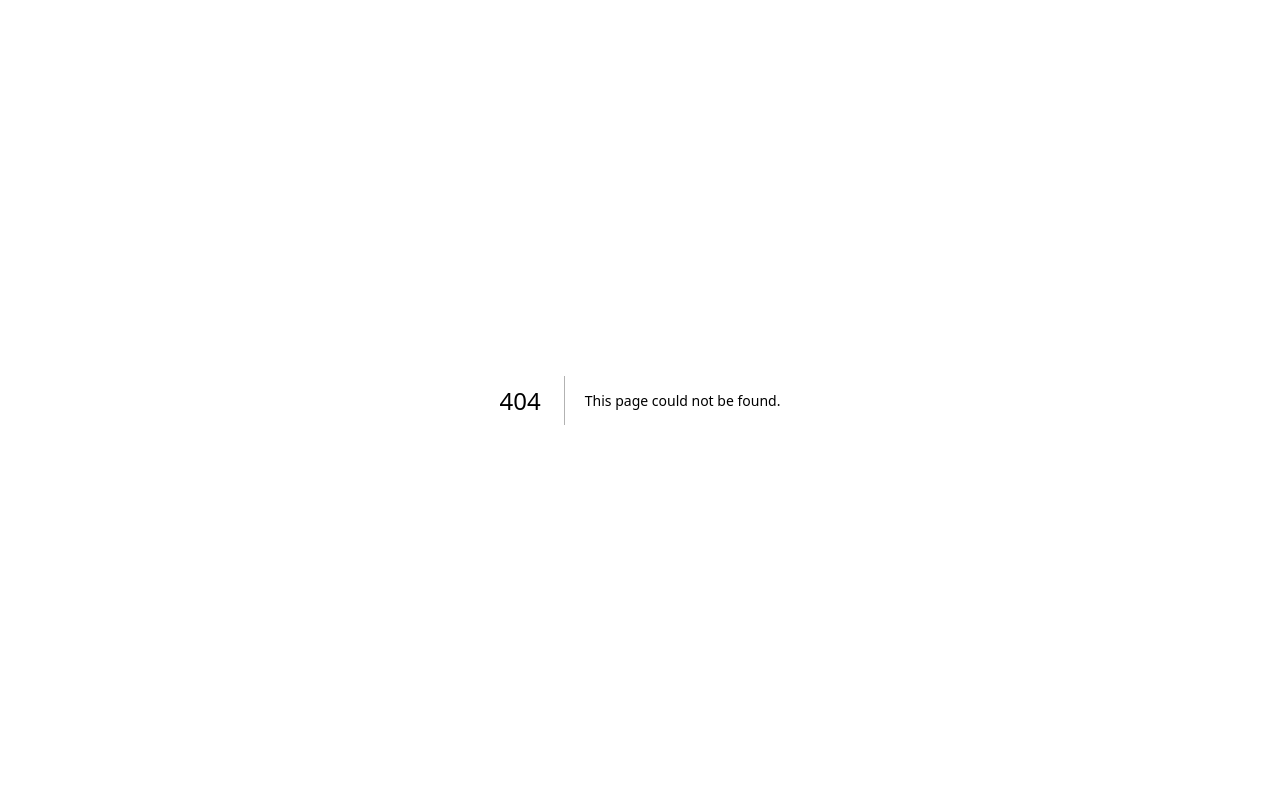
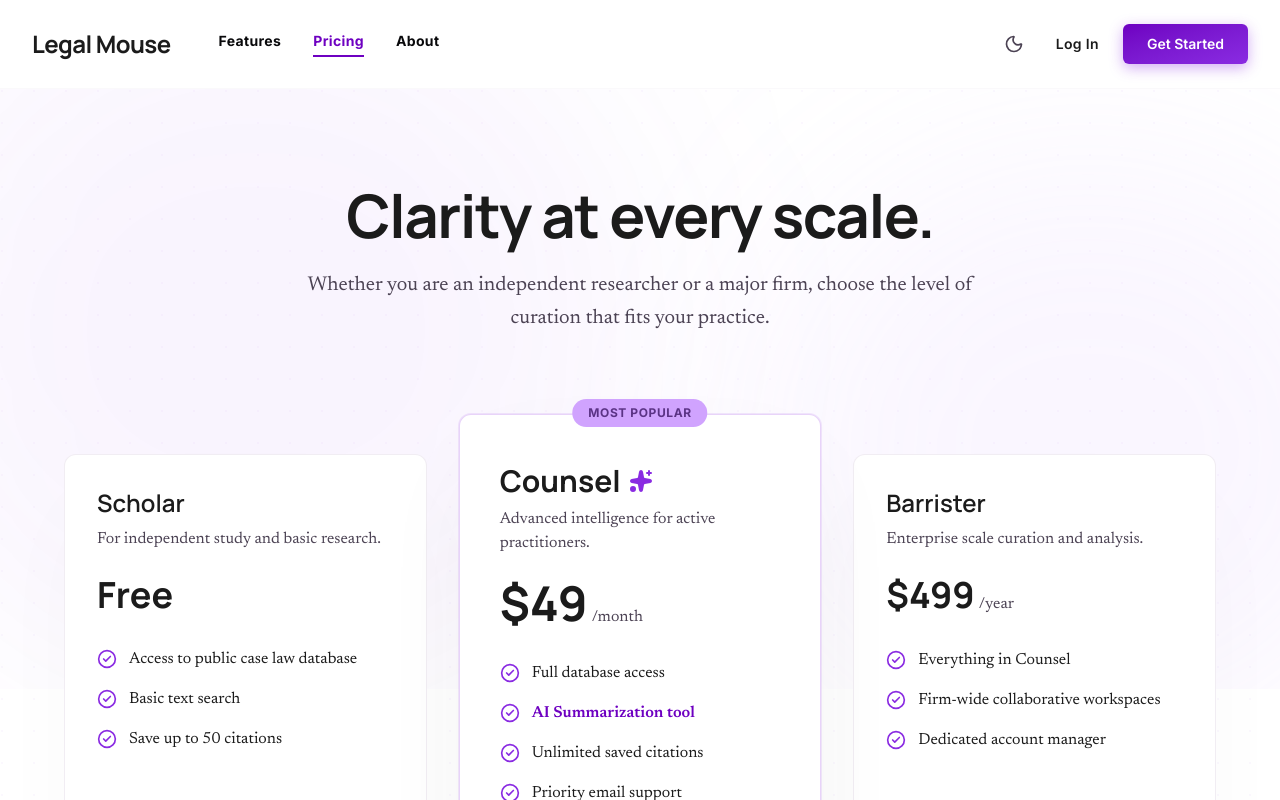
Before and after one commit to oladraxler01/Legal-mouse, a Next.js app: page /pricing in a window 1280 px wide. Before the commit this address had no page. Shown: the top 800 px of the page. Built offline with nearby package versions, Linux system fonts and the light colour scheme.

Commit message:
Add Pricing page and fix TopNav spacing

```diff
--- /dev/null
+++ b/src/app/(marketing)/pricing/page.tsx
@@ -0,0 +1,135 @@
+"use client";
+
+import { CheckCircle2, Sparkles } from "lucide-react";
+
+export default function PricingPage() {
+  return (
+    <div className="flex-grow flex flex-col items-center pt-24 pb-32 px-6 relative w-full overflow-hidden">
+      {/* Ambient Glow Background */}
+      <div className="absolute top-0 left-0 w-full h-[600px] overflow-hidden -z-10 pointer-events-none">
+        <div className="absolute -top-[20%] -left-[10%] w-[60%] h-[120%] rounded-full bg-primary-container/5 blur-[120px]"></div>
+        <div className="absolute top-[10%] -right-[10%] w-[50%] h-[100%] rounded-full bg-secondary-container/10 blur-[100px]"></div>
+      </div>
+
+      {/* Background Pattern */}
+      <div
+        className="absolute inset-0 -z-10 opacity-60 pointer-events-none"
+        style={{
+          backgroundImage: 'radial-gradient(circle at 2px 2px, rgba(138, 43, 226, 0.05) 1px, transparent 0)',
+          backgroundSize: '32px 32px'
+        }}
+      ></div>
+
+      {/* Hero Header */}
+      <header className="max-w-3xl text-center mb-20">
+        <h1 className="font-headline font-bold text-5xl md:text-6xl text-on-surface mb-6 tracking-tight">
+          Clarity at every scale.
+        </h1>
+        <p className="font-body text-xl text-on-surface-variant leading-relaxed max-w-2xl mx-auto">
+          Whether you are an independent researcher or a major firm, choose the level of curation that fits your practice.
+        </p>
+      </header>
+
+      {/* Pricing Cards Section */}
+      <div className="w-full max-w-6xl grid grid-cols-1 md:grid-cols-3 gap-8 mb-32 items-end">
+
+        {/* Tier 1: Scholar */}
+        <div className="bg-surface-container-lowest rounded-xl p-8 flex flex-col h-[520px] transition-all duration-300 hover:bg-surface-container-low shadow-[0_40px_100px_-20px_rgba(27,27,27,0.03)] border border-outline-variant/30">
+          <div className="mb-8">
+            <h3 className="font-headline font-semibold text-2xl text-on-surface mb-2">Scholar</h3>
+            <p className="font-body text-on-surface-variant mb-6">For independent study and basic research.</p>
+            <div className="flex items-baseline gap-1">
+              <span className="font-headline font-bold text-4xl text-on-surface">Free</span>
+            </div>
+          </div>
+          <ul className="space-y-4 mb-8 flex-grow">
+            <li className="flex items-start gap-3">
+              <CheckCircle2 className="text-primary-container w-[20px] h-[20px] mt-0.5 shrink-0" />
+              <span className="font-body text-on-surface">Access to public case law database</span>
+            </li>
+            <li className="flex items-start gap-3">
+              <CheckCircle2 className="text-primary-container w-[20px] h-[20px] mt-0.5 shrink-0" />
+              <span className="font-body text-on-surface">Basic text search</span>
+            </li>
+            <li className="flex items-start gap-3">
+              <CheckCircle2 className="text-primary-container w-[20px] h-[20px] mt-0.5 shrink-0" />
+              <span className="font-body text-on-surface">Save up to 50 citations</span>
+            </li>
+          </ul>
+          <button className="w-full py-3 rounded-md font-label text-sm font-medium text-primary border border-outline-variant/20 hover:bg-surface-container-low transition-colors">
+            Start Free
+          </button>
+        </div>
+
+        {/* Tier 2: Counsel (Highlighted) */}
+        <div className="bg-surface-container-lowest rounded-xl p-10 flex flex-col h-[560px] relative shadow-[0_40px_100px_-20px_rgba(27,27,27,0.06)] border border-primary-container/20 ring-1 ring-primary-container/10">
+          <div className="absolute -top-4 left-1/2 -translate-x-1/2 bg-secondary-container text-on-secondary-container font-label text-xs font-bold px-4 py-1.5 rounded-full uppercase tracking-wider">
+            Most Popular
+          </div>
+          <div className="mb-8 mt-2">
+            <h3 className="font-headline font-bold text-3xl text-on-surface mb-2 flex items-center gap-2">
+              Counsel
+              <Sparkles className="text-primary-container w-6 h-6 fill-primary-container" />
+            </h3>
+            <p className="font-body text-on-surface-variant mb-6">Advanced intelligence for active practitioners.</p>
+            <div className="flex items-baseline gap-1">
+              <span className="font-headline font-bold text-5xl text-on-surface">$49</span>
+              <span className="font-body text-on-surface-variant">/month</span>
+            </div>
+          </div>
+          <ul className="space-y-4 mb-8 flex-grow">
+            <li className="flex items-start gap-3">
+              <CheckCircle2 className="text-primary-container w-[20px] h-[20px] mt-0.5 shrink-0" />
+              <span className="font-body text-on-surface">Full database access</span>
+            </li>
+            <li className="flex items-start gap-3">
+              <CheckCircle2 className="text-primary-container w-[20px] h-[20px] mt-0.5 shrink-0" />
+              <span className="font-body text-on-surface font-semibold text-primary">AI Summarization tool</span>
+            </li>
+            <li className="flex items-start gap-3">
+              <CheckCircle2 className="text-primary-container w-[20px] h-[20px] mt-0.5 shrink-0" />
+              <span className="font-body text-on-surface">Unlimited saved citations</span>
+            </li>
+            <li className="flex items-start gap-3">
+              <CheckCircle2 className="text-primary-container w-[20px] h-[20px] mt-0.5 shrink-0" />
+              <span className="font-body text-on-surface">Priority email support</span>
+            </li>
+          </ul>
+          <button className="w-full py-3.5 rounded-md font-label text-sm font-medium text-on-primary bg-gradient-to-br from-primary to-primary-container hover:opacity-90 transition-opacity shadow-[0_4px_14px_0_rgba(138,43,226,0.25)]">
+            Subscribe to Counsel
+          </button>
+        </div>
+
+        {/* Tier 3: Barrister */}
+        <div className="bg-surface-container-lowest rounded-xl p-8 flex flex-col h-[520px] transition-all duration-300 hover:bg-surface-container-low shadow-[0_40px_100px_-20px_rgba(27,27,27,0.03)] border border-outline-variant/30">
+          <div className="mb-8">
+            <h3 className="font-headline font-semibold text-2xl text-on-surface mb-2">Barrister</h3>
+            <p className="font-body text-on-surface-variant mb-6">Enterprise scale curation and analysis.</p>
+            <div className="flex items-baseline gap-1">
+              <span className="font-headline font-bold text-4xl text-on-surface">$499</span>
+              <span className="font-body text-on-surface-variant">/year</span>
+            </div>
+          </div>
+          <ul className="space-y-4 mb-8 flex-grow">
+            <li className="flex items-start gap-3">
+              <CheckCircle2 className="text-primary-container w-[20px] h-[20px] mt-0.5 shrink-0" />
+              <span className="font-body text-on-surface">Everything in Counsel</span>
+            </li>
+            <li className="flex items-start gap-3">
+              <CheckCircle2 className="text-primary-container w-[20px] h-[20px] mt-0.5 shrink-0" />
+              <span className="font-body text-on-surface">Firm-wide collaborative workspaces</span>
+            </li>
+            <li className="flex items-start gap-3">
+              <CheckCircle2 className="text-primary-container w-[20px] h-[20px] mt-0.5 shrink-0" />
+              <span className="font-body text-on-surface">Dedicated account manager</span>
+            </li>
+          </ul>
+          <button className="w-full py-3 rounded-md font-label text-sm font-medium text-on-surface border border-outline-variant/50 hover:bg-surface-container-low transition-colors">
+            Contact Sales
+          </button>
+        </div>
+
+      </div>
+    </div>
+  );
+}
--- a/src/components/TopNav.tsx
+++ b/src/components/TopNav.tsx
@@ -18,7 +18,7 @@ export default function TopNav() {
   const pathname = usePathname();
 
   return (
-    <nav className="fixed top-0 w-full z-50 bg-white/80 dark:bg-zinc-950/80 backdrop-blur-md border-b border-outline-variant/10 transition-colors duration-300">
+    <nav className="sticky top-0 w-full z-50 bg-white/80 dark:bg-zinc-950/80 backdrop-blur-md border-b border-outline-variant/10 transition-colors duration-300">
       <div className="flex justify-between items-center px-8 py-6 max-w-7xl mx-auto">
         {/* Left: Logo + Desktop Links */}
         <div className="flex items-center gap-12">
```
